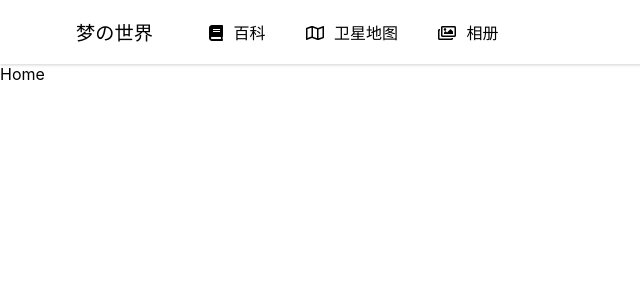
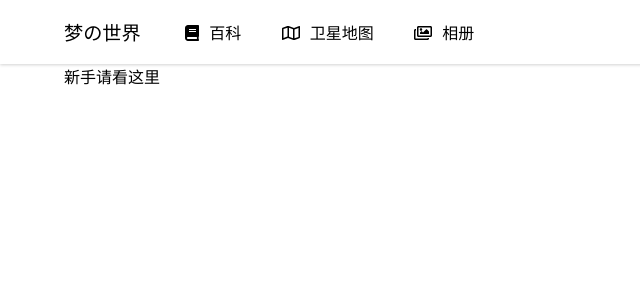
Before and after one commit to rayhong118/bluedcraft, a React (Create React App) app: page / in a window 1280 px wide. Shown: the top 300 px of the page, without its empty margins (0-640 px from the left). Built offline with nearby package versions, Linux system fonts and the light colour scheme.

Commit message:
dynmap integration wip

```diff
--- a/src/App.scss
+++ b/src/App.scss
@@ -1,3 +1,5 @@
+@use './shared/constants/constants.scss';
+
 // override scroll bar
 /* width */
 ::-webkit-scrollbar {
@@ -24,3 +26,17 @@
 //     height: 0px;
 //   }
 // }
+
+.App {
+  display: flex;
+  flex-direction: column;
+  height: 100vh;
+  overflow-y: hidden;
+}
+.app {
+  overflow-y: scroll;
+}
+// most pages should have similar style
+.page {
+  padding: 0 constants.$page-horizontal-padding;
+}
--- /dev/null
+++ b/src/components/dynmap/dynmap.scss
@@ -0,0 +1,9 @@
+.dynmap-container {
+  width: 100%;
+  display: flex;
+  flex: 1 1 auto;
+  height: 1000px;
+  .dynmap-iframe {
+    width: 100%;
+  }
+}
--- a/src/components/dynmap/dynmap.tsx
+++ b/src/components/dynmap/dynmap.tsx
@@ -1,4 +1,16 @@
 import React from "react";
+import "./dynmap.scss";
 export const Dynmap = () => {
-  return <div>Dynmap</div>;
+  return (
+    <div className="page">
+      Dynmap
+      <div className="dynmap-container">
+        <iframe
+          src="http://mc.bluedcraft.com:2333/"
+          title="W3Schools Free Online Web Tutorials"
+          className="dynmap-iframe"
+        />
+      </div>
+    </div>
+  );
 };
--- a/src/components/home/home.tsx
+++ b/src/components/home/home.tsx
@@ -1,4 +1,10 @@
 import React from "react";
 export const Home = () => {
-  return <div>Home</div>;
+  // use local storage to check if need to display newbie guide
+  // user can manually dismiss the guide
+  return (
+    <div className="page">
+      <div>新手请看这里</div>
+    </div>
+  );
 };
--- a/src/shared/components/nav/nav.scss
+++ b/src/shared/components/nav/nav.scss
@@ -8,7 +8,7 @@
   .title {
     margin-right: 2ch;
     font-size: 1.2rem;
-    padding: 1ch;
+    padding: 1ch 0;
     text-decoration: none;
     color: black;
   }
```
